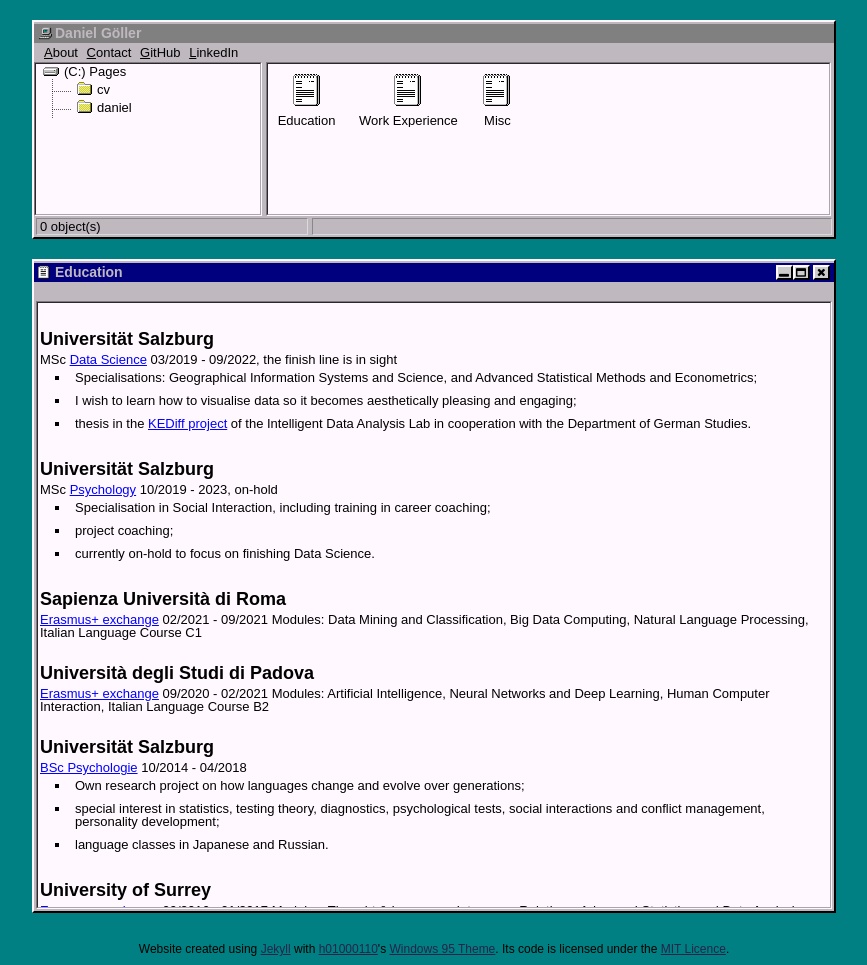
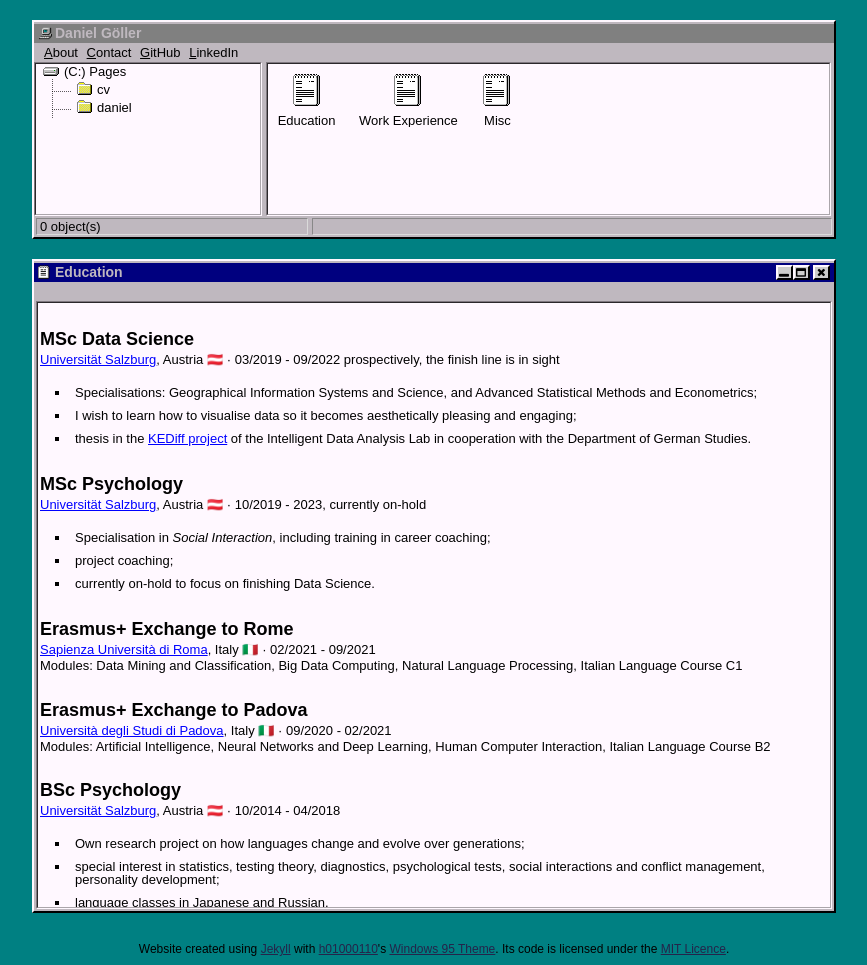
Before and after one commit to LelViLamp/LelViLamp.github.io, a Jekyll site: the page built from cv/education.html, in a window 1280 px wide. Shown: the whole page, without its empty margins (206-1073 px from the left). Built offline with Jekyll 4.4.1, drawn with Linux system fonts in a browser that asks for light colours.

Commit message:
cv/education emphasises activities not uni names

```diff
--- a/cv/education.html
+++ b/cv/education.html
@@ -7,55 +7,67 @@ author: LelViLamp
 
 
 <div class="timeline">
-    <h2>Universität Salzburg</h2>
-    <span class="company">MSc <a href="https://datascience.sbg.ac.at/" target="_blank">Data Science</a></span>
-    <span class="time_range">03/2019 - 09/2022, the finish line is in sight</span>
+    <h2>MSc Data Science</h2>
+    <span class="company"><a href="https://datascience.sbg.ac.at/" target="_blank">Universität Salzburg</a>, Austria 🇦🇹</span> &middot;
+    <span class="time_range">03/2019 - 09/2022 prospectively, the finish line is in sight</span>
+    <p>
         <ul>
             <li>Specialisations: Geographical Information Systems and Science, and Advanced Statistical Methods and Econometrics;</li>
             <li>I wish to learn how to visualise data so it becomes aesthetically pleasing and engaging;</li>
-        <li>thesis in the <a href="https://ida-lab.sbg.ac.at/projects/" target="_blank">KEDiff project</a> of the Intelligent Data Analysis Lab in cooperation with the Department of German Studies.</li>
+            <li>thesis in the <a href="https://www.plus.ac.at/aihi/der-fachbereich/ida-lab/projects/?lang=en" target="_blank">KEDiff project</a> of the Intelligent Data Analysis Lab in cooperation with the Department of German Studies.</li>
         </ul>
+    </p>
 
 
 
-    <h2>Universität Salzburg</h2>
-    <span class="company">MSc <a href="https://plus.ac.at/psychologie" target="_blank">Psychology</a></span>
-    <span class="time_range">10/2019 - 2023, on-hold</span>
+    <h2>MSc Psychology</h2>
+    <span class="company"><a href="https://plus.ac.at/psychologie" target="_blank">Universität Salzburg</a>, Austria 🇦🇹</span> &middot;
+    <span class="time_range">10/2019 - 2023, currently on-hold</span>
+    <p>
         <ul>
-        <li>Specialisation in Social Interaction, including training in career coaching;</li>
+            <li>Specialisation in <em>Social Interaction</em>, including training in career coaching;</li>
             <li>project coaching;</li>
             <li>currently on-hold to focus on finishing Data Science.</li>
         </ul>
+    </p>
 
 
 
-    <h2>Sapienza Università di Roma</h2>
-    <span class="company"><a href="http://datascience.i3s.uniroma1.it/" target="_blank">Erasmus+ exchange</a></span>
+    <h2>Erasmus+ Exchange to Rome</h2>
+    <span class="company"><a href="http://datascience.i3s.uniroma1.it/" target="_blank">Sapienza Università di Roma</a>, Italy 🇮🇹</span> &middot;
     <span class="time_range">02/2021 - 09/2021</span>
+    <p>
         Modules: Data Mining and Classification, Big Data Computing, Natural Language Processing, Italian Language Course C1
+    </p>
 
 
 
-    <h2>Università degli Studi di Padova</h2>
-    <span class="company"><a href="https://www.psicologia.unipd.it" target="_blank">Erasmus+ exchange</a></span>
+    <h2>Erasmus+ Exchange to Padova</h2>
+    <span class="company"><a href="https://www.psicologia.unipd.it" target="_blank">Università degli Studi di Padova</a>, Italy 🇮🇹</span> &middot;
     <span class="time_range">09/2020 - 02/2021</span>
+    <p>
         Modules: Artificial Intelligence, Neural Networks and Deep Learning, Human Computer Interaction, Italian Language Course B2
+    </p>
 
 
 
-    <h2>Universität Salzburg</h2>
-    <span class="company"><a href="https://plus.ac.at/psychologie" target="_blank">BSc Psychologie</a></span>
+    <h2>BSc Psychology</h2>
+    <span class="company"><a href="https://plus.ac.at/psychologie" target="_blank">Universität Salzburg</a>, Austria 🇦🇹</span> &middot;
     <span class="time_range">10/2014 - 04/2018</span>
+    <p>
         <ul>
             <li>Own research project on how languages change and evolve over generations;</li>
             <li>special interest in statistics, testing theory, diagnostics, psychological tests, social interactions and conflict management, personality development;</li>
             <li>language classes in Japanese and Russian.</li>
         </ul>
+    </p>
 
 
 
-    <h2>University of Surrey</h2>
-    <span class="company"><a href="https://surrey.ac.uk/psychology/" target="_blank">Erasmus+ exchange</a></span>
+    <h2>Erasmus+ Exchange to Guildford</h2>
+    <span class="company"><a href="https://surrey.ac.uk/psychology/" target="_blank">University of Surrey</a>, UK 🇬🇧</span> &middot;
     <span class="time_range">09/2016 - 01/2017</span>
+    <p>
         Modules: Thought & Language, Intergroup Relations, Advanced Statistics and Data Analysis, and Environmental Psychology
+    </p>
 </div>
```
Also changed, not shown: cv/misc.md (line endings or trailing spaces). Lines whose indentation alone changed are shown as unchanged.
